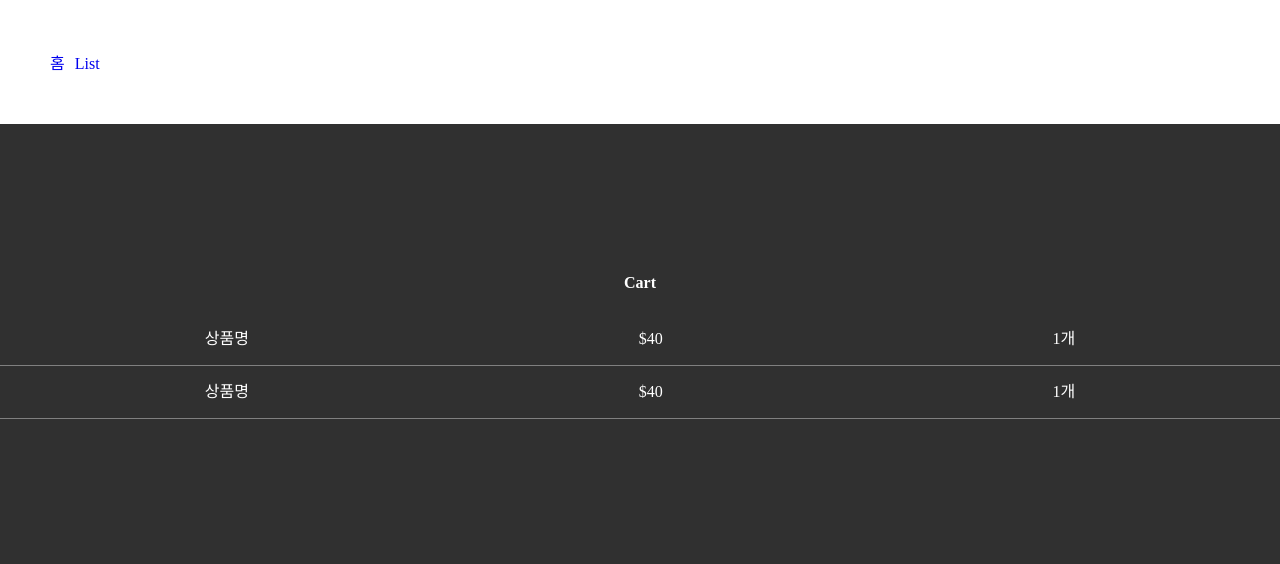
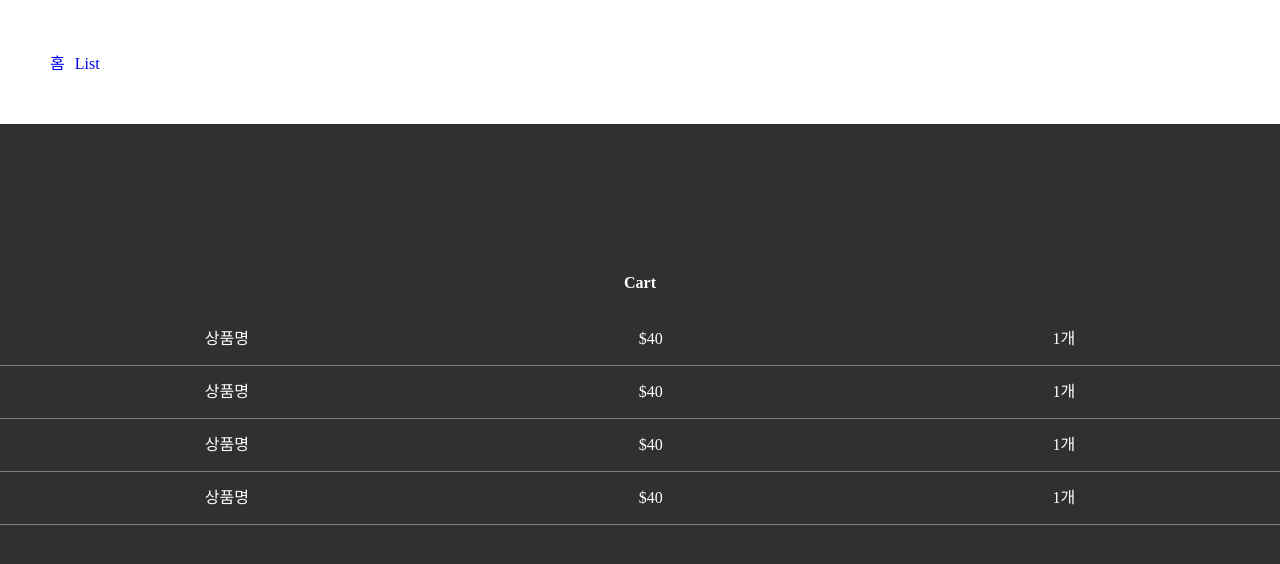
Before and after one commit to solasolabeam/nextJS-lesson1, a Next.js app: page /cart in a window 1280 px wide. Shown: the top 564 px of the page. Built offline with nearby package versions, Linux system fonts and the light colour scheme.

Commit message:
client/server component, import 문법

```diff
--- /dev/null
+++ b/app/cart/data.js
@@ -0,0 +1,3 @@
+let age = 20;
+let name = 'kim'
+export { age, name };
--- a/app/cart/page.js
+++ b/app/cart/page.js
@@ -1,17 +1,32 @@
+// 'use client'
+
+// server Component
+// html에 자바스크립트 기능넣기 불가능
+// useState, useEffect 등 사용불가
+import age from "./data"
+
 export default function Cart() {
     return (
         <div>
             <h4 className="title">Cart</h4>
             <div className="cart-item">
-          <p>상품명</p>
+            <p>상품명 {age}</p>
             <p>$40</p>
             <p>1개</p>
         </div>
+            <CartItem />
+            <CartItem />
+            <CartItem />
+        </div>
+    )
+}
+
+function CartItem(props) {
+    return (
         <div className="cart-item">
             <p>상품명</p>
             <p>$40</p>
             <p>1개</p>
         </div>
-      </div>
     )
 }
```
Lines whose indentation alone changed are shown as unchanged.
